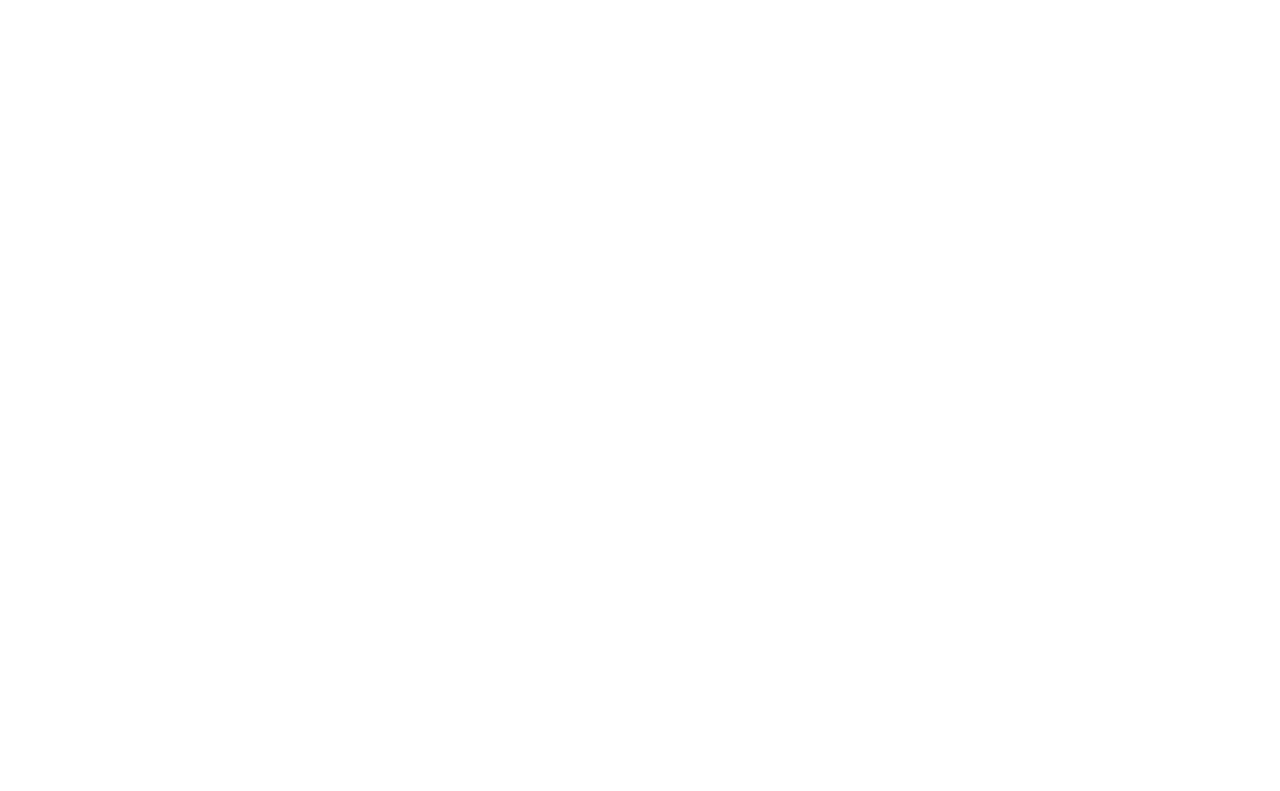
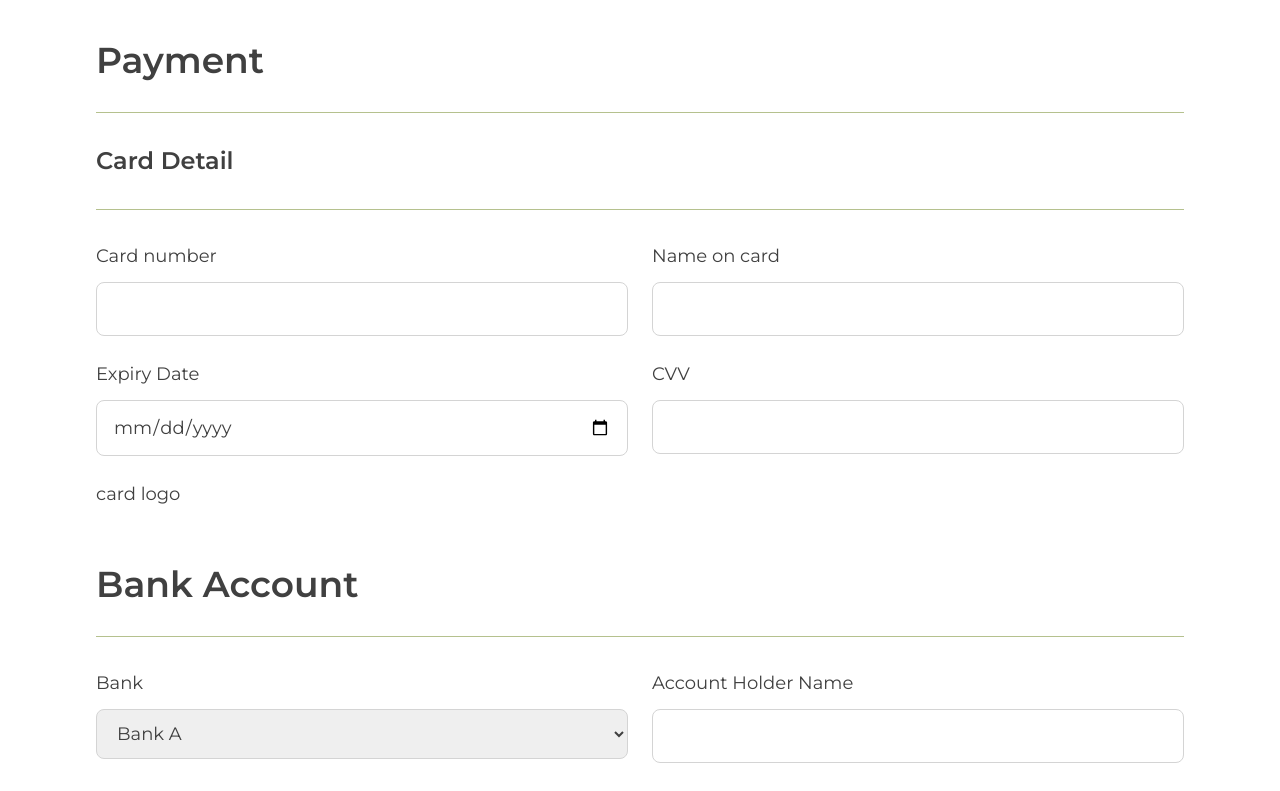
Before and after one commit to jsd7-group3-the-immortal-elf/elviro-frontend, a React (Vite) app: page /profile/payment in a window 1280 px wide. Shown: the top 791 px of the page. Built offline with nearby package versions, Linux system fonts and the light colour scheme.

Commit message:
css in profileAccount profilePayment

```diff
--- a/src/pages/profile/ProfileAccountPage.jsx
+++ b/src/pages/profile/ProfileAccountPage.jsx
@@ -1,6 +1,6 @@
 function ProfileAccountPage() {
 	return (
-		<div>
+		<div className="px-8">
 			<section className="py-10 xl:py-10 xl:px-16">
 				<form action="" className="flex flex-col gap-6">
 					{/*-- personal info --*/}
--- a/src/pages/profile/ProfilePaymentPage.jsx
+++ b/src/pages/profile/ProfilePaymentPage.jsx
@@ -1,6 +1,6 @@
 function ProfilePaymentPage() {
 	return (
-		<div>
+		<div className="px-8">
 			<section className="py-10 xl:py-10 xl:px-16">
 				<form action="" className="flex flex-col gap-6">
 					{/*-- personal info --*/}
```
Also changed, not shown: src/App.jsx (+4 -4 lines).
